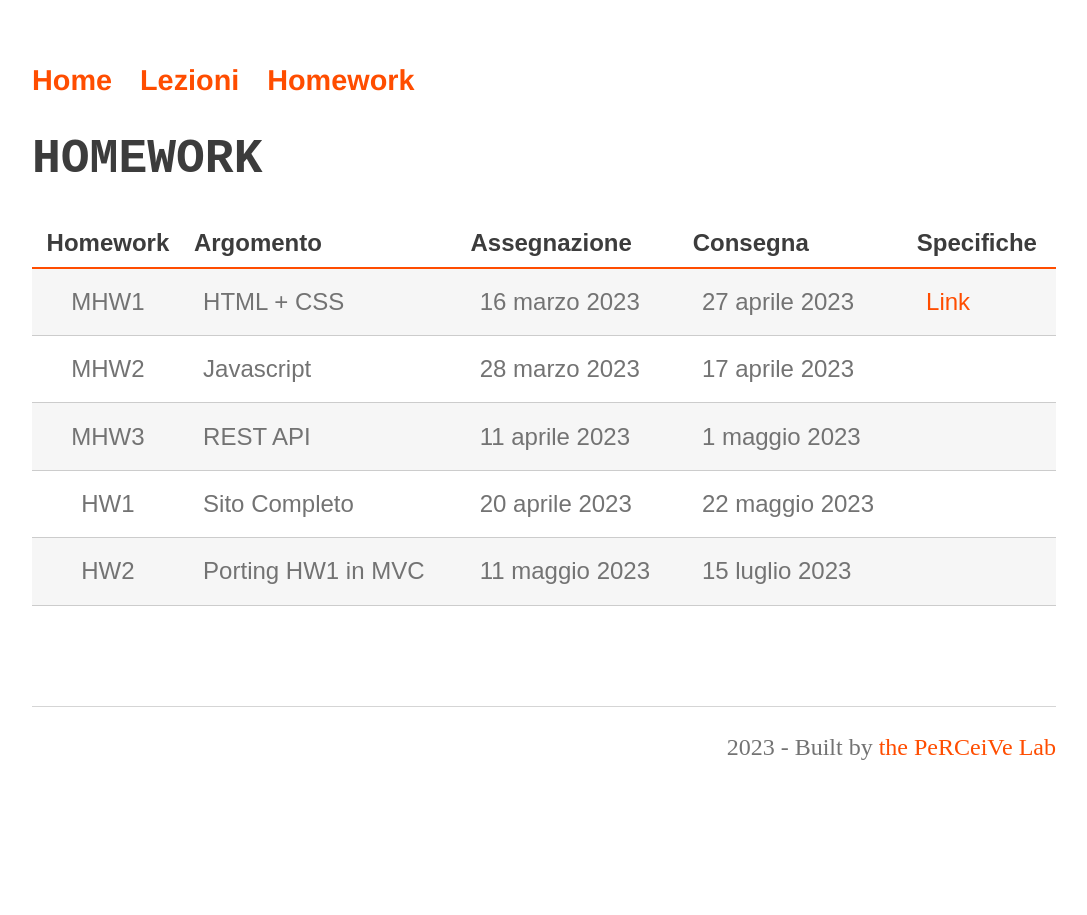
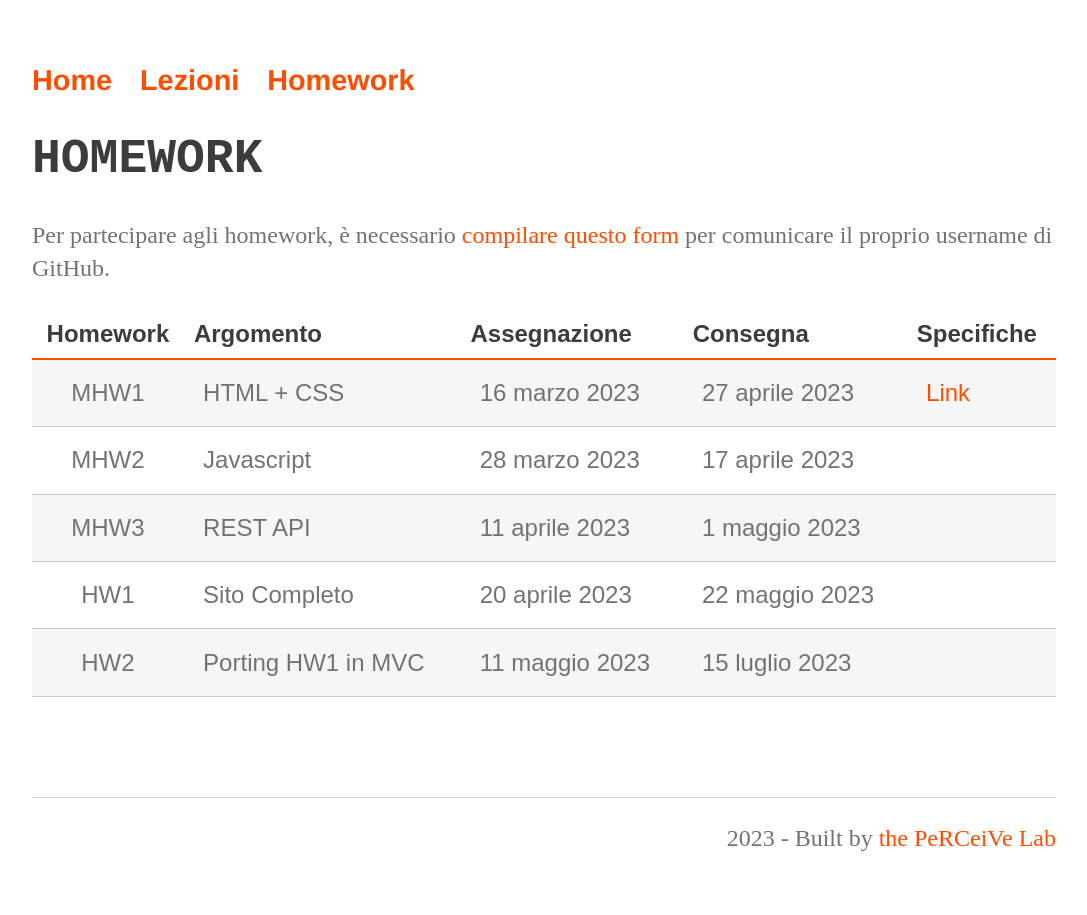
Before and after one commit to perceivelab/wp-al-23, a Jekyll site: the page built from homework.md, in a window 1280 px wide. Shown: the whole page, without its empty margins (96-1183 px from the left). Built offline with Jekyll 4.4.1, drawn with Linux system fonts in a browser that asks for light colours; our own code applies the rules of GitHub Pages for plain Markdown files.

Commit message:
Added github form link

```diff
--- a/homework.md
+++ b/homework.md
@@ -3,6 +3,8 @@ layout: page
 ---
 
 # HOMEWORK
+
+Per partecipare agli homework, è necessario [compilare questo form](https://forms.gle/6f5gxAFQM4QEwwXk7) per comunicare il proprio username di GitHub.
 
 <!-- [A questo link]({{ site.baseurl }}/status) trovate lo stato di consegna di ciascun homework per ogni studente. -->
 
```
